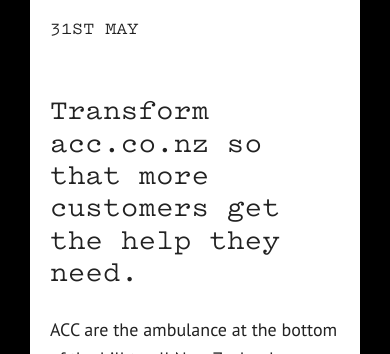
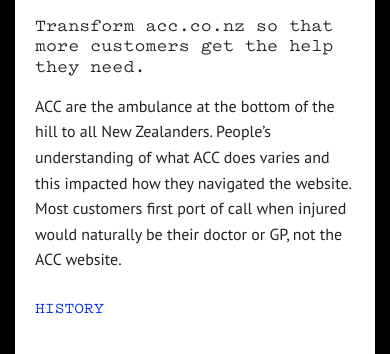
Before and after one commit to grahamwookie/flightless, a plain HTML site: page index.html in a window 390 px wide. Shown: the part 231-585 px from the top of the page. Drawn offline with Linux system fonts and the light colour scheme.

Commit message:
Font size edits for p and H3 at mobile screen sizes

```diff
--- a/css/skeleton.css
+++ b/css/skeleton.css
@@ -328,7 +328,7 @@
 
 
 /* Larger than mobile */
-@media (max-width: 320px) {
+@media (min-width: 320px) {
   body {
     border-right: 15px solid #000;
     border-left: 15px solid #000;
@@ -351,7 +351,8 @@
     text-align: left;
   }
   h2 { font-size: 2em; }
-  h3 { font-size: 1.5em; }
+  h3 { font-size: 1.125em; }
+  p { font-size: 1em; }
   pre, article, blockquote, dl, figure, table, p, ul, ol, form {
     margin-bottom: 1.125em;
   }
```
Also changed, not shown: 1 other file.
